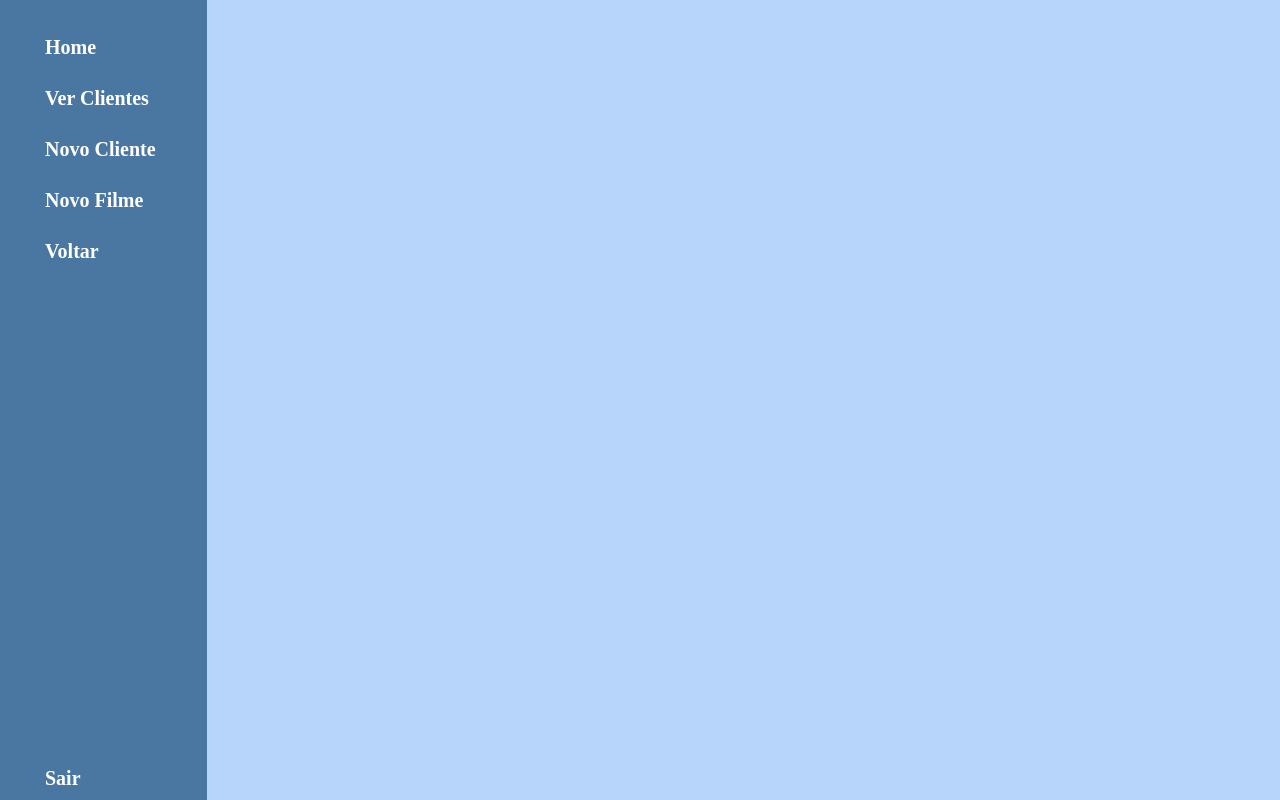
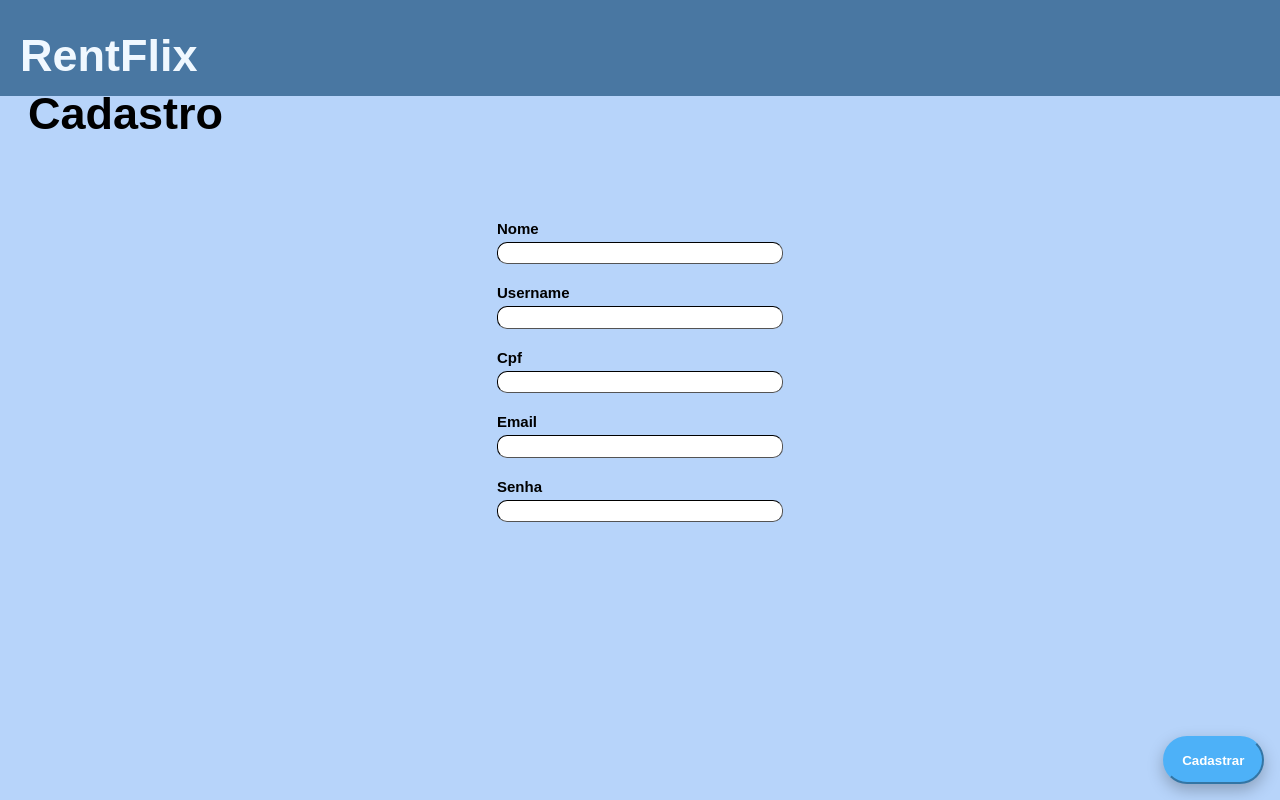
Before and after one commit to leonidasserra/front-projeto-estagio-Vue, a Vue app: page /register in a window 1280 px wide. Built offline with nearby package versions, Linux system fonts and the light colour scheme.

Commit message:
feat: add login e cadastro + salvamento token

```diff
--- a/src/App.vue
+++ b/src/App.vue
@@ -6,6 +6,16 @@ import Home from './pages/Home.vue'
 import FilmeDetalhes from './pages/FilmeDetalhes.vue';
 import { RouterView } from 'vue-router';
 
+import { computed } from 'vue';
+import { useRoute } from 'vue-router';
+
+
+const route = useRoute();
+
+const showSidebar = computed(() => {
+  // A sidebar será exibida se o meta field 'requiresSidebar' for true
+  return route.meta.requiresSidebar;
+});
 
 </script>
 
@@ -14,7 +24,7 @@ import { RouterView } from 'vue-router';
 <template>
 
  <div class="app-container">
-    <Sidebar></Sidebar>
+    <Sidebar v-if="showSidebar"></Sidebar>
 
     <main class="content-area">
       <!-- <Home></Home> -->
--- a/src/assets/global.css
+++ b/src/assets/global.css
@@ -9,7 +9,7 @@ button{
 header{
   position: fixed;
   background-color: rgba(73, 119, 162, 1);
-  height: 10%;
+  height: 12%;
   left: 0;
   right: 0;
   top:0;
@@ -20,15 +20,56 @@ header h1{
   margin-left: 20px;
   margin-bottom: 10px
 }
+
+.container {
+  /* Isso faz o container ocupar o espaço restante abaixo do header */
+  flex-grow: 1;
+
+  /* Usa Flexbox para centralizar o formulário dentro do container */
+  display: flex;
+  justify-content: center;
+
+  align-items: center;
+}
+
 #login-btn{
   background-color:#4DB1F8;
   display: flex;
   flex-direction: column;
   justify-content: center;
   align-items: center;
-  width: 300px;
+  width: 270px;
   height: 25px;
   margin-top:20px;
+}
+
+#section-access-login{
+  display:flex;
+  flex-direction: column;    /* <-- Isso faz os elementos ficarem em coluna (um abaixo do outro) */
+  justify-content: center;  /* Centraliza horizontalmente */
+  align-items: center;      /* Centraliza verticalmente */
+  height: 50vh;
+  text-align: left;
+  font-family: "Poppins", sans-serif;
+  font-size: 12px;
+  font-size: 10px;
+  margin-top: 30%;
+  margin-bottom: 8px;
+  gap:7px;
+}
+
+.section-access a{
+  color: #007bff;
+  font-size: larger;
+  font-weight: bolder;
+}
+
+.main-content-signup-user{
+  margin-top: 60px;
+}
+
+.section-access a:hover{
+cursor: pointer;
 }
 
 /*div login*/
@@ -65,6 +106,23 @@ header h1{
   margin-bottom: 5px;
   font-size: 18px;
 }
+
+.inner-content{
+  margin-top: 60px;
+  margin-BOTTOM: 150px;
+  display:flex;
+  flex-direction: column;    /* <-- Isso faz os elementos ficarem em coluna (um abaixo do outro) */
+  justify-content: center;  /* Centraliza horizontalmente */
+  align-items: center;      /* Centraliza verticalmente */
+  gap: 20px;
+}
+
+.inner-content label{
+  margin-top: 20px;
+
+}
+
+
 
 .sidebar {
   position: fixed;
--- /dev/null
+++ b/src/pages/CadastroUsuario.vue
@@ -0,0 +1,99 @@
+<template>
+   <header class="header">
+    <div class="logo">
+      <h1>RentFlix</h1>
+    </div>
+  </header>
+<div class="main-content-signup-user">
+
+    <h1>Cadastro</h1>
+    <div class="inner-content">
+      <form @submit.prevent="getDados">
+        <div class="section-signup">
+          <label for="nome">Nome</label>
+          <input type="text" id="nomeCad" name="nomeCad" v-model="nome" required>
+        </div>
+        <div class="section-signup">
+          <label for="username">Username</label>
+          <input type="text" id="usernameCad" name="usernameCad" v-model="username" required>
+        </div>
+
+        <div class="section-signup">
+          <label for="cpf">Cpf</label>
+          <input type="text" id="cpfCad" name="cpf" maxlength="14" v-model="cpf" required>
+        </div>
+
+        <div class="section-signup">
+          <label for="email">Email</label>
+          <input type="email" id="emailCad" name="emailCad" v-model="email" required>
+        </div>
+
+        <div class="section-signup">
+          <label for="password">Senha</label>
+          <input type="password" id="passwordCad" name="passwordCad" autocomplete="new-password" v-model="passsword" required>
+        </div>
+
+        <div class="signup-btn">
+          <button type="submit" class="float-btn" id="signup-btn" @click="registrarUsuario">Cadastrar</button>
+        </div>
+      </form>
+    </div>
+  </div>
+
+
+</template>
+
+<script setup>
+
+//===========FALTA TESTAR REQUISIÇÃO
+import {ref} from 'vue';
+
+
+const username=ref('');
+const nome=ref('');
+const cpf=ref('');
+const email=ref('');
+const password=ref('');
+
+const requisicao=ref(null);
+async function getDados(){
+  console.log('Nome:', nome.value);
+  console.log('CPF:', cpf.value);
+  console.log('email:', email.value);
+  console.log('senha:', password.value);
+
+
+  requisicao.value = {
+    "username":username.value,
+    "name":nome.value,
+    "cpf":cpf.value,
+    "email": email.value,
+    "password":password.value,
+
+  }
+  requisicao.value=JSON.stringify(requisicao.value,null,2);
+    const response= await fetch('http://localhost:8080/register',{
+            method: 'POST',
+            headers: {
+                   'Content-Type': 'application/json'
+            },
+            body:requisicao.value
+        })
+        if (!response.ok) {
+            throw new Error(`HTTP error! status: ${response.status}`);
+        }
+        alert("Cliente Cadastrado com Sucesso!")
+        console.log('Success:', requisicao.value);
+
+        requisicao.value =null;
+
+        return response.json();
+}
+
+
+
+</script>
+
+<style>
+
+</style>
--- /dev/null
+++ b/src/pages/Login.vue
@@ -0,0 +1,89 @@
+<template>
+  <header class="header">
+    <div class="logo">
+      <h1>RentFlix</h1>
+    </div>
+  </header>
+
+  <div class="container">
+    <form  method="get">
+      <div class="section-access" id="section-access-login">
+        <label for="username">Username</label>
+        <input type="text" id="username" name="username" autocomplete="username" v-model="username" required>
+
+        <label for="senha">Senha</label>
+        <input type="password" id="senhaLogin" name="senhaLogin" autocomplete="current-password" v-model="password" required>
+
+        <button type="submit" class="login-btn" id="login-btn" @click.prevent="fazerLogin">Entrar</button>
+        <a @click="toSignUp">Registrar-se</a>
+      </div>
+    </form>
+  </div>
+</template>
+
+<script setup>
+
+import { ref } from 'vue';
+
+const username=ref('');
+const password=ref('');
+
+const requisicao=ref(null);
+
+async function fazerLogin(){
+  console.log('Nome:', username.value);
+  console.log('senha:', password.value);
+
+
+  requisicao.value = {
+    "username":username.value,
+    "passsword":password.value
+  }
+
+    try {
+        const response = await fetch('http://localhost:8080/login', {
+            method: 'POST',
+            headers: {
+                'Content-Type': 'application/json'
+            },
+            body: JSON.stringify(requisicao.value)
+        });
+
+        if (!response.ok) {
+            // Se a resposta não for OK, lança um erro com a mensagem do backend
+            const errorData = await response.json();
+            throw new Error(errorData.message || `HTTP error! status: ${response.status}`);
+        }
+
+        // Lê o corpo da resposta JSON UMA VEZ
+        const data = await response.json();
+
+        const accessToken = data.accessToken;
+        const expiresIn = data.expiresIn;
+
+        console.log('Login bem-sucedido. Token:', accessToken);
+        console.log('Login bem-sucedido. Expires:', expiresIn);
+
+        // Salvar Token
+        localStorage.setItem('accessToken', accessToken);
+        ocalStorage.setItem('expiresIn', Date.now() + expiresIn * 1000); // expiresIn * 1000 pq o JS trabalha com milissegundos
+
+
+        alert("Login com sucesso!");
+        requisicao.value = null;
+        return data;
+
+    } catch (error) {
+        console.error('Erro no login:', error.message);
+        alert('Falha no login: ' + error.message); // Exibe o erro para o usuário
+        return null;
+    }
+}
+
+
+
+</script>
+
+<style>
+
+</style>
--- a/src/router/index.js
+++ b/src/router/index.js
@@ -1,46 +1,63 @@
 import CadastroFilme from '@/pages/CadastroFilme.vue';
 import CadastroPessoa from '@/pages/CadastroPessoa.vue';
+import CadastroUsuario from '@/pages/CadastroUsuario.vue';
 import FazerAluguel from '@/pages/FazerAluguel.vue';
 import FilmeDetalhes from '@/pages/FilmeDetalhes.vue';
 import Home from '@/pages/Home.vue';
+import Login from '@/pages/Login.vue';
 import Pessoas from '@/pages/Pessoas.vue';
 import { createRouter, createWebHistory } from 'vue-router'
 
 const routes = [
   {
     path: '/',
-    redirect: '/home',
-
+    redirect: '/login',
+  },
+  {
+    path: '/login',
+    component: Login,
+    meta: { requiresSidebar: false }
+  },
+  {
+    path: '/register',
+    component: CadastroUsuario,
+    meta: { requiresSidebar: false }
   },
   {
     path: '/home',
-    component: Home
+    component: Home,
+    meta: { requiresSidebar: true }
   },
   {
     path: '/filme-detalhes',
     name: 'FilmeDetalhes',
-    component: FilmeDetalhes
+    component: FilmeDetalhes,
+    meta: { requiresSidebar: true }
   },
   {
     path: '/fazer-aluguel',
     name: 'FazerAluguel',
-    component: FazerAluguel
+    component: FazerAluguel,
+    meta: { requiresSidebar: true }
   },
   {
     path: '/clientes',
     name: 'Pessoas',
-    component: Pessoas
+    component: Pessoas,
+    meta: { requiresSidebar: true }
   },
 
   {
     path: '/novo-cliente',
     name: 'CadastroPessoa',
-    component: CadastroPessoa
+    component: CadastroPessoa,
+    meta: { requiresSidebar: true }
   },
   {
     path: '/novo-filme',
     name: 'CadastroFilme',
-    component: CadastroFilme
+    component: CadastroFilme,
+    meta: { requiresSidebar: true }
   },
 //   {
 //     path: '/login',
```
